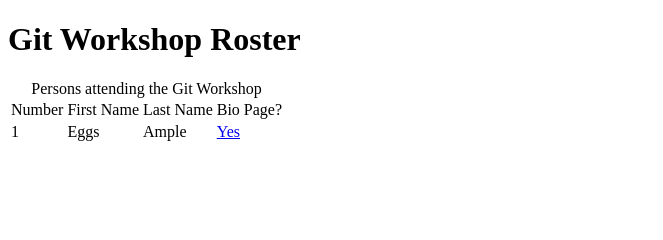
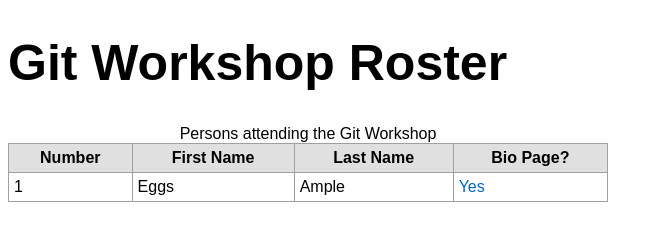
Before and after one commit to vanderwb/roster_site, a plain HTML site: page index.html in a window 1280 px wide. Shown: the whole page, without its empty margins (0-663 px from the left). Drawn offline with Linux system fonts and the light colour scheme.

Commit message:
Added CSS formatting to pages

```diff
--- a/index.html
+++ b/index.html
@@ -1,7 +1,8 @@
 <!DOCTYPE html>
 <html>
 	<head>
-	<title>Roster Page Exercise</title>
+		<title>Roster Page Exercise</title>
+		<link rel="stylesheet" href="style.css"/>
 	</head>
 
 	<body>
@@ -10,10 +11,10 @@
 		<table>
 			<caption>Persons attending the Git Workshop</caption>
 			<tr>
-				<td>Number</td>
-				<td>First Name</td>
-				<td>Last Name</td>
-				<td>Bio Page?</td>
+				<th>Number</th>
+				<th>First Name</th>
+				<th>Last Name</th>
+				<th>Bio Page?</th>
 			</tr>
 			<tr>
 				<td>1</td>
--- /dev/null
+++ b/style.css
@@ -0,0 +1,38 @@
+body {
+	font-family:		sans-serif;
+}
+
+h1 {
+	font-size:			50px;
+}
+
+table {
+	width:				600px;
+}
+
+table, td, th {
+	border:				1px solid;
+	border-color:		#A0A0A0;
+	border-collapse:	collapse;
+}
+
+td, th {
+	padding: 5px;
+}
+
+th {
+	background-color:	#E0E0E0;
+}
+
+a {
+	color:				#0066CC;
+	text-decoration:	none;
+}
+
+a:hover {
+	color:				#0099FF;
+}
+
+a:active {
+	color:				#9999FF;
+}
```
Also changed, not shown: example.html (+5 -1 lines).
